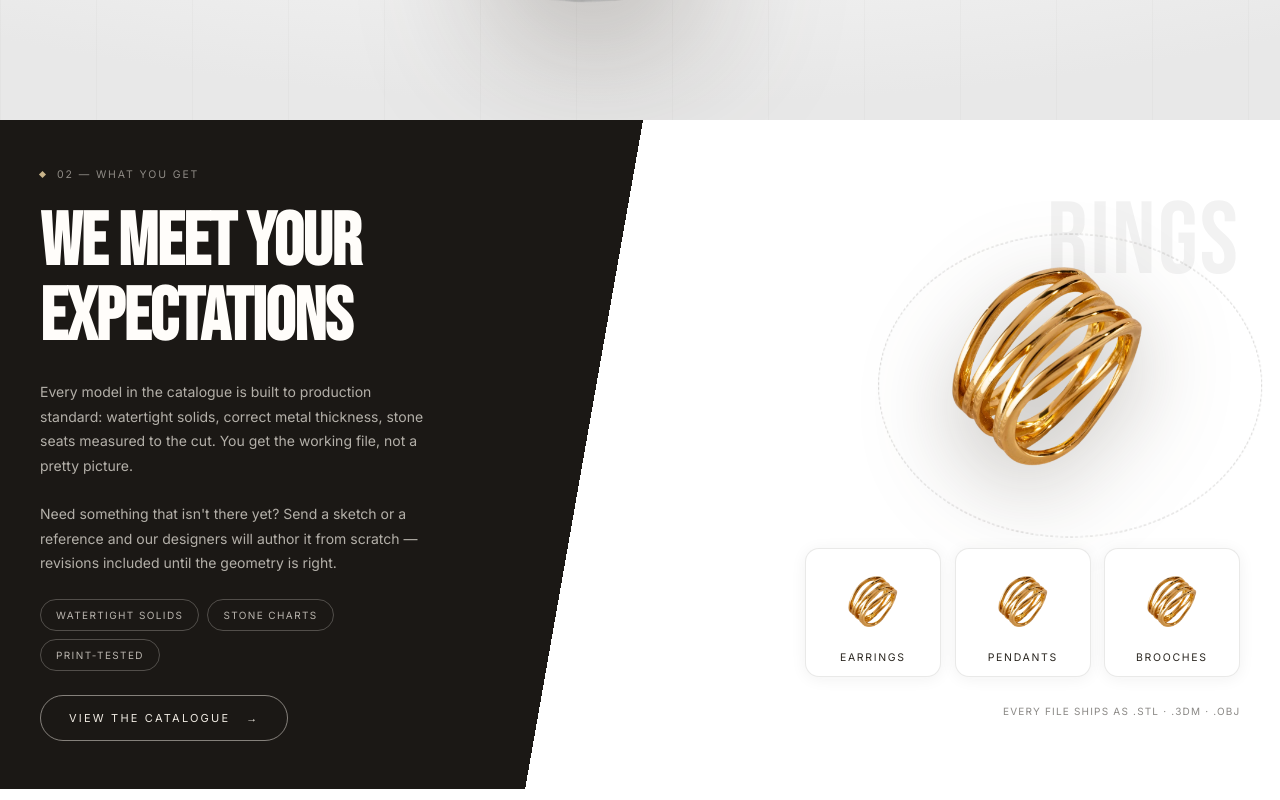
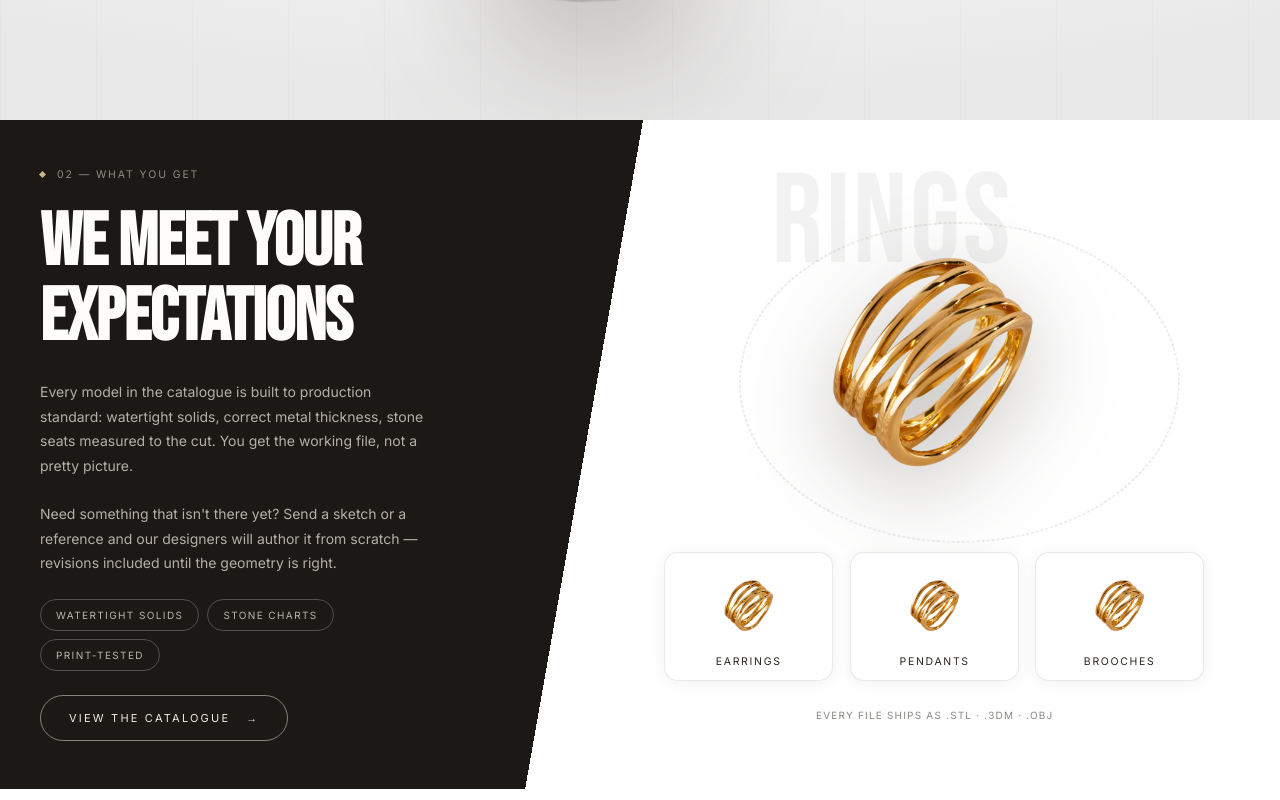
Before and after one commit to nornaj/aura-cad, a React (Vite) app: page / in a window 1280 px wide. Shown: the part 680-1480 px from the top of the page. Built offline with nearby package versions, Linux system fonts and the light colour scheme.

Commit message:
rebalance expectations section layout to eliminate middle gap

```diff
--- a/src/index.css
+++ b/src/index.css
@@ -856,17 +856,15 @@ a{color:inherit;text-decoration:none}
   /* Expectations */
   .expect{
     background:linear-gradient(100deg,#1b1815 0%,#1b1815 46%,#ffffff 46%,#ffffff 100%);
-  }
-  .expect{
-    display:grid;grid-template-columns:minmax(340px,52%) 1fr;
+    display:grid;grid-template-columns:minmax(340px,46%) 1fr;
   }
   .expect__copy{padding:6vh 3vw 6vh 32px}
   .expect__showcase{
-    padding:6vh 32px 6vh 3vw;align-items:flex-end;background:transparent;
+    padding:6vh 4vw 6vh 4vw;align-items:center;justify-content:center;background:transparent;
   }
-  .ghost-word{right:32px;top:6vh}
-  .featured{width:min(32vw,420px);height:min(36vh,380px);margin-top:4vh}
-  .cards{width:min(36vw,470px);gap:14px}
+  .ghost-word{left:50%;transform:translateX(-50%);top:4vh}
+  .featured{width:100%;max-width:420px;height:min(38vh,380px);margin-top:2vh}
+  .cards{width:100%;max-width:500px;gap:14px}
   .card img{height:70px}
   .card span{font-size:10.5px}
 
@@ -954,12 +952,12 @@ a{color:inherit;text-decoration:none}
   .stats b{font-size:30px}
 
   /* Expectations */
-  .expect{grid-template-columns:minmax(420px,52%) 1fr}
+  .expect{grid-template-columns:minmax(420px,46%) 1fr}
   .expect__copy{padding:6vh 4vw 6vh 40px;max-width:min(640px,38vw)}
-  .expect__showcase{padding:6vh 40px 6vh 4vw}
-  .ghost-word{right:40px;top:9vh;font-size:clamp(60px,8vw,132px)}
-  .featured{width:min(30vw,420px);height:min(38vh,380px);margin-top:6vh}
-  .cards{grid-template-columns:repeat(3,minmax(0,1fr));width:min(34vw,470px)}
+  .expect__showcase{padding:6vh 4vw 6vh 4vw;align-items:center;justify-content:center}
+  .ghost-word{left:50%;transform:translateX(-50%);top:5vh;font-size:clamp(70px,10vw,140px)}
+  .featured{width:100%;max-width:440px;height:min(40vh,400px);margin-top:2vh}
+  .cards{grid-template-columns:repeat(3,minmax(0,1fr));width:100%;max-width:540px;gap:16px}
   .card img{height:78px}
   .card span{font-size:10.5px;letter-spacing:.16em}
 
```
